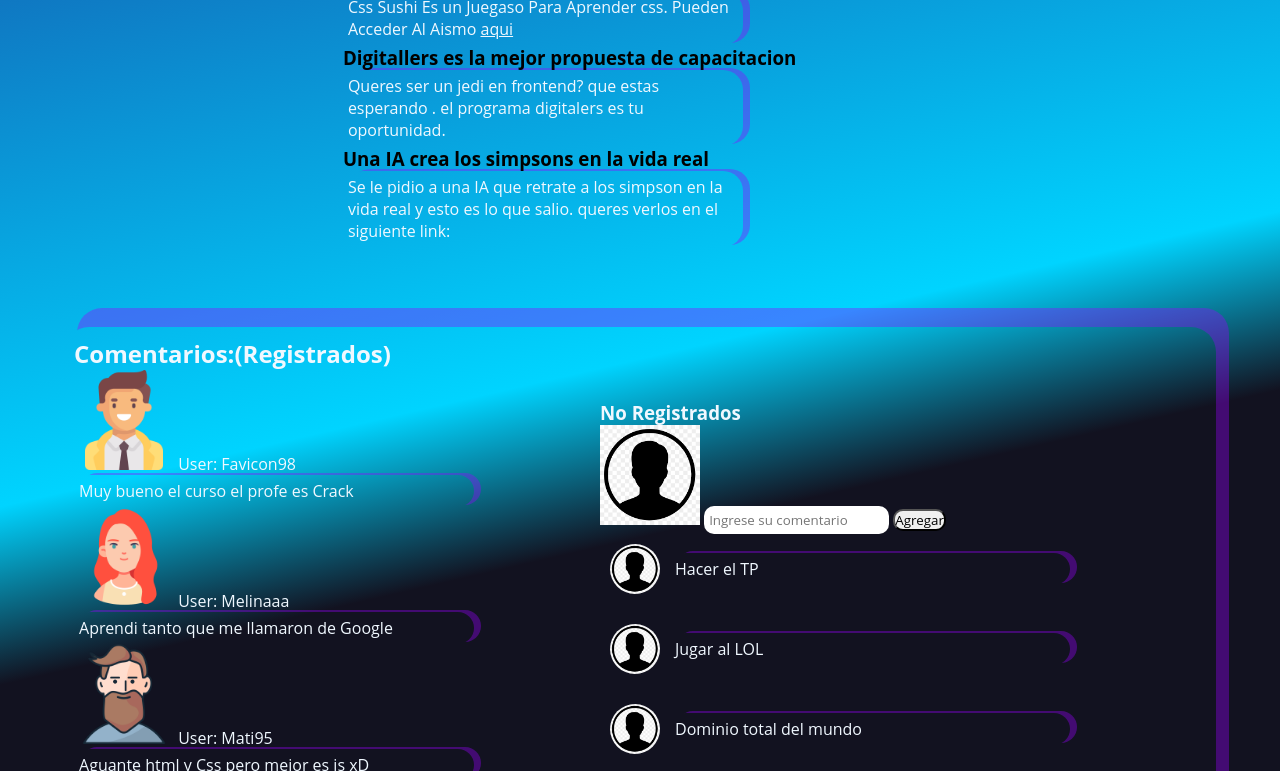
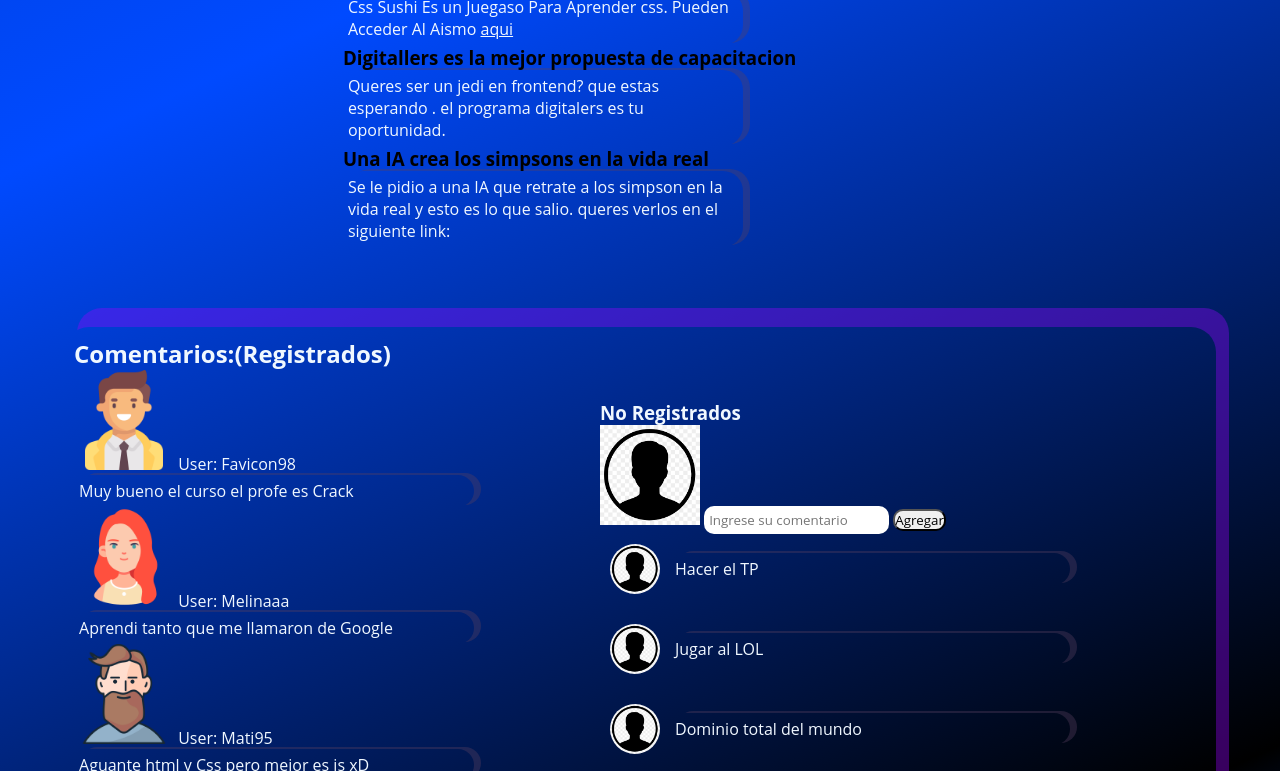
Before and after one commit to maticorona95/maticorona95.github.io, a plain HTML site: page index.html in a window 1280 px wide. Shown: the part 609-1380 px from the top of the page. Drawn offline with Linux system fonts and the light colour scheme; a web font is replaced by a local one.

Commit message:
cambio de colores

```diff
--- a/style.css
+++ b/style.css
@@ -10,8 +10,8 @@ body {
 
     margin: 0;
     padding: 0;
-    background: rgb(18,18,32);
-background: linear-gradient(347deg, rgba(18,18,32,1) 42%, rgba(0,212,255,1) 50%, rgba(33,9,121,1) 100%);
+    background: rgb(67,69,103);
+    background: linear-gradient(335deg, rgba(67,69,103,1) 0%, rgba(0,74,255,1) 0%, rgba(0,0,0,1) 23%, rgba(0,74,255,1) 69%, rgba(0,60,208,1) 95%);
 
 
 
@@ -84,9 +84,9 @@ nav ul li a {
 
 p {
     width: 400px;
-    box-shadow: 7px -2px 0px 0px rgba(153, 0, 255, 0.37);
-    -webkit-box-shadow: 7px -2px 0px 0px rgba(153, 0, 255, 0.37);
-    -moz-box-shadow: 7px -2px 0px 0px rgba(153, 0, 255, 0.37);
+    box-shadow: 7px -2px 0px 0px rgba(77, 55, 99, 0.37);
+    -webkit-box-shadow: 7px -2px 0px 0px rgba(88, 63, 97, 0.37);
+    -moz-box-shadow: 7px -2px 0px 0px rgba(77, 54, 100, 0.37);
     border-radius: 20px;
     padding: 5px;
 
```
